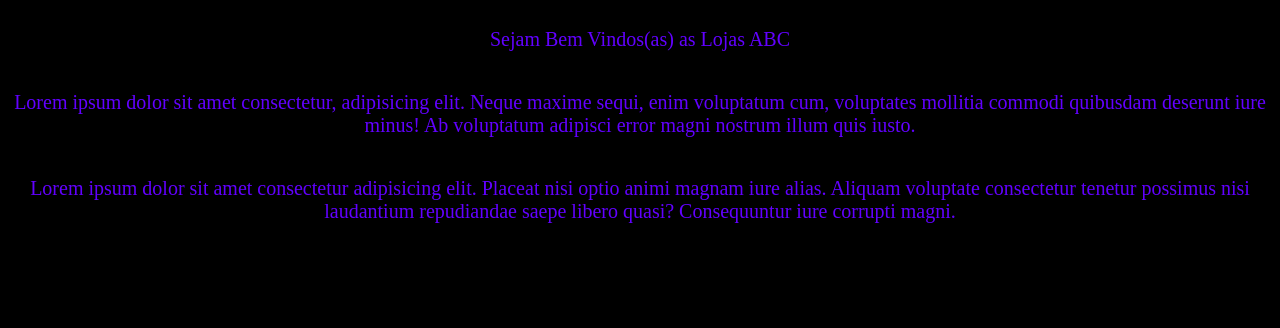
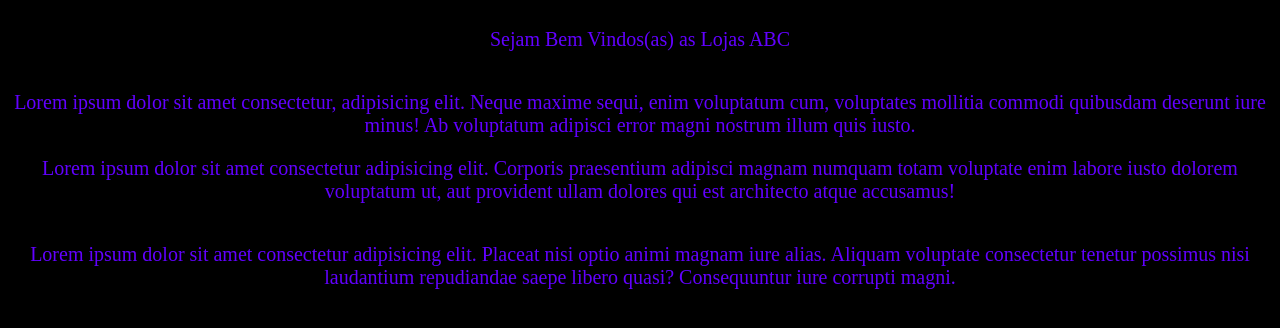
Before and after one commit to Guto2005/PrjLojasABC, a plain HTML site: page index.html in a window 1280 px wide. Drawn offline with Linux system fonts and the light colour scheme.

Commit message:
adicionando mais um paragrafo ao index

```diff
--- a/index.html
+++ b/index.html
@@ -15,6 +15,7 @@
 
     <main>
         <p>Lorem ipsum dolor sit amet consectetur, adipisicing elit. Neque maxime sequi, enim voluptatum cum, voluptates mollitia commodi quibusdam deserunt iure minus! Ab voluptatum adipisci error magni nostrum illum quis iusto.</p>
+        <p>Lorem ipsum dolor sit amet consectetur adipisicing elit. Corporis praesentium adipisci magnam numquam totam voluptate enim labore iusto dolorem voluptatum ut, aut provident ullam dolores qui est architecto atque accusamus!</p>
     </main>
 
     <footer>
```
